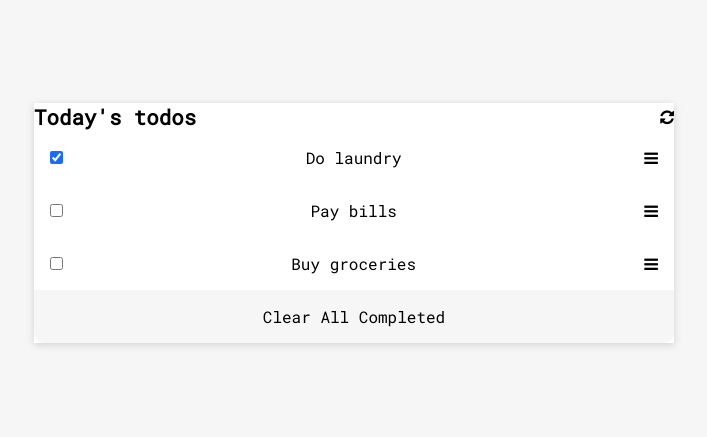
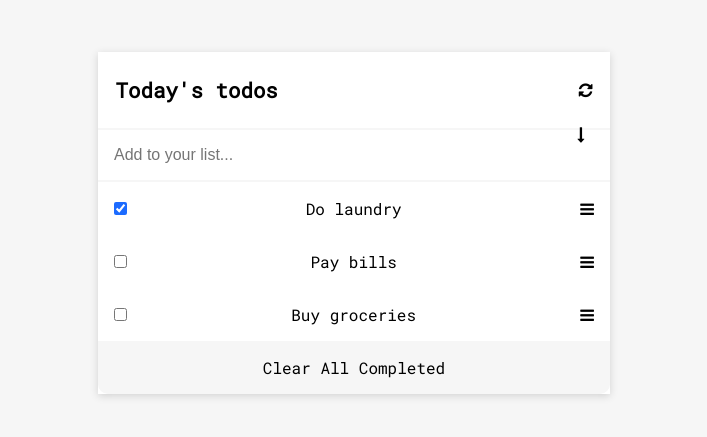
Before and after one commit to iamsjunaid/todo-list, a website built with webpack: page src/index.html in a window 1280 px wide. Shown: the part 177-614 px from the top of the page, without its empty margins (286-993 px from the left). Built offline with nearby package versions, Linux system fonts and the light colour scheme.

Commit message:
change styling

```diff
--- a/src/index.html
+++ b/src/index.html
@@ -18,9 +18,10 @@
       <h1>Today's todos</h1>
       <i class="fa fa-refresh"></i>
     </div>
+    <input type="text" name="task" id="task" placeholder="Add to your list...">
+    <i class="fa fa-long-arrow-down"></i>
     <ul id="task-list"></ul>
     <div id="task-list-placeholder"></div>
-
     <button class="clear-btn">Clear All Completed</button>
   </section>
   <script src="./index.js"></script>
--- a/src/style.css
+++ b/src/style.css
@@ -28,7 +28,7 @@ button {
 .wrapper {
   display: flex;
   flex-direction: column;
-  width: 50%;
+  width: 40%;
   background-color: #fff;
   box-shadow: 0 2px 8px rgba(0, 0, 0, 0.15);
 }
@@ -51,6 +51,8 @@ h1 {
 .heading-container {
   display: flex;
   align-items: center;
+  justify-content: center;
+  padding: 1.5em 1.1em;
 }
 
 i {
@@ -110,8 +112,16 @@ input[type="checkbox"] {
   filter: hue-rotate(10deg);
 }
 
-input::placeholder {
-  font-style: italic;
+#task {
+  border: 2px #f6f6f6;
+  border-style: solid none;
+  padding: 1em;
+}
+
+.fa-long-arrow-down {
+  position: absolute;
+  top: 38%;
+  right: 32%;
 }
 
 ul {
```
